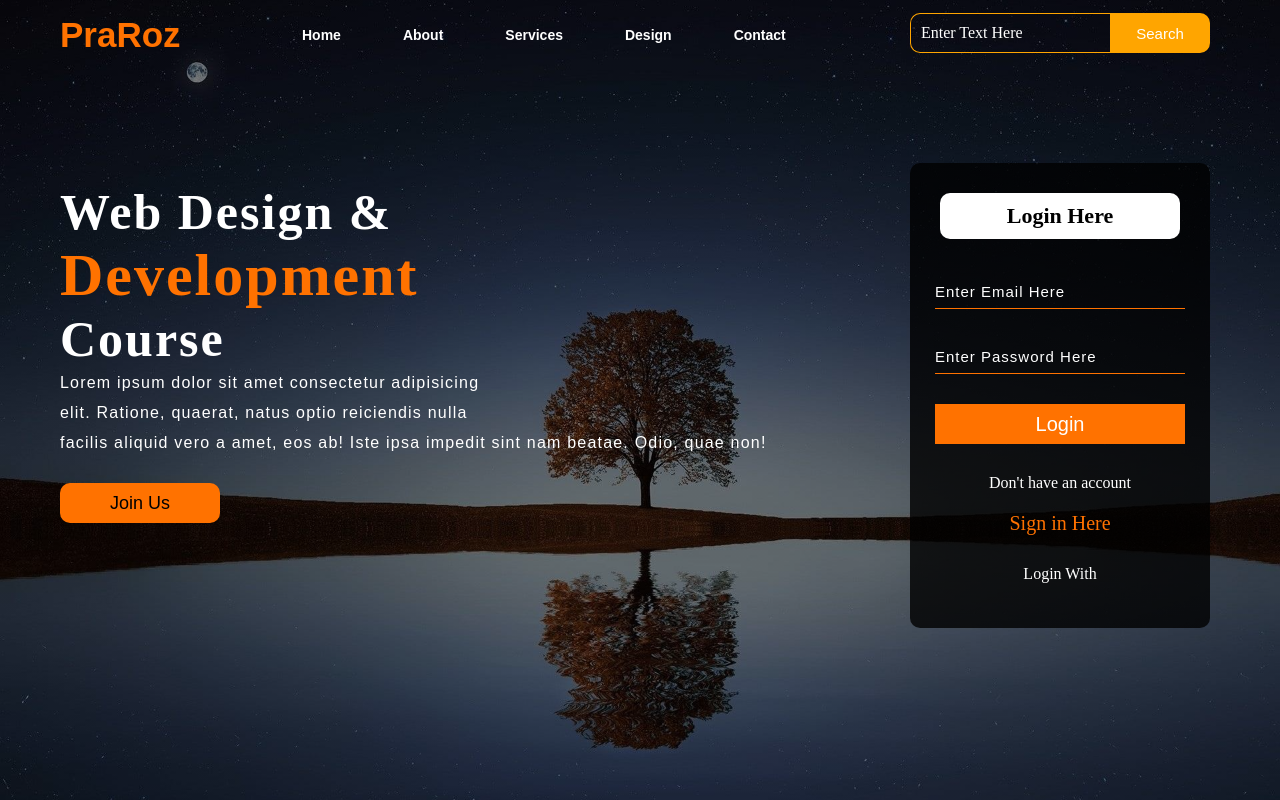
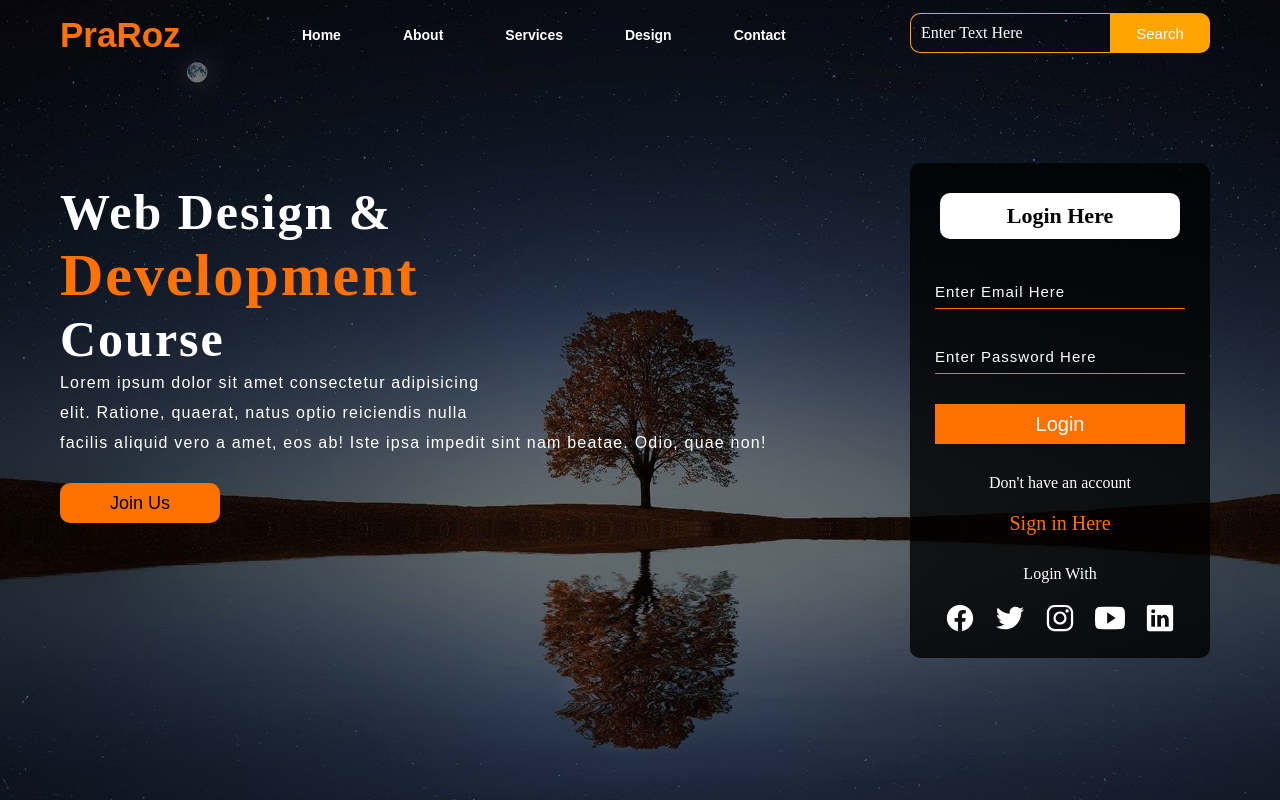
Before and after one commit to mdmuradgain/website, a plain HTML site: page index.html in a window 1280 px wide. Drawn offline with nearby package versions, Linux system fonts and the light colour scheme.

Commit message:
finished

```diff
--- a/index.html
+++ b/index.html
@@ -41,8 +41,17 @@
                 <p class="link">Don't have an account</p>
                 <a class="sig" href="#">Sign in Here</a>
                 <p class="liw">Login With</p>
+
+                <div class="icosd">
+                    <a href="#"> <ion-icon name="logo-facebook"></ion-icon> </a>
+                    <a href="#"> <ion-icon name="logo-twitter"></ion-icon> </a>
+                    <a href="#"> <ion-icon name="logo-instagram"></ion-icon> </a>
+                    <a href="#"> <ion-icon name="logo-youtube"></ion-icon> </a>
+                    <a href="#"> <ion-icon name="logo-linkedin"></ion-icon> </a>
+                </div>
             </div>
         </div>
     </div>
+    <script src="https://unpkg.com/ionicons@5.4.0/dist/ionicons.js"> </script>
 </body>
 </html>
--- a/style.css
+++ b/style.css
@@ -219,3 +219,12 @@
     margin-bottom: 30px;
     color: #ff7200;
 }
+
+.icosd{
+    display: flex;
+    width: 100%;
+    justify-content: space-around;
+}
+.icosd a{
+    font-size: 30px;
+}
```
